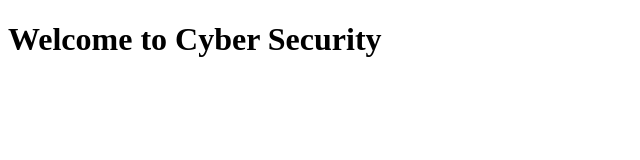
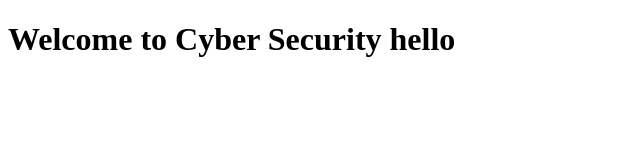
Before and after one commit to MEENUSRIDEVI-03/MERN-STACK-2025, a plain HTML site: page index.html in a window 1280 px wide. Shown: the whole page, without its empty margins (0-640 px from the left). Drawn offline with Linux system fonts and the light colour scheme.

Commit message:
Update welcome message in index.html

```diff
--- a/index.html
+++ b/index.html
@@ -6,6 +6,6 @@
     <title>RAMPeX</title>
 </head>
 <body>
-    <h1>Welcome to Cyber Security</h1>
+    <h1>Welcome to Cyber Security hello </h1>
 </body>
 </html>
```
